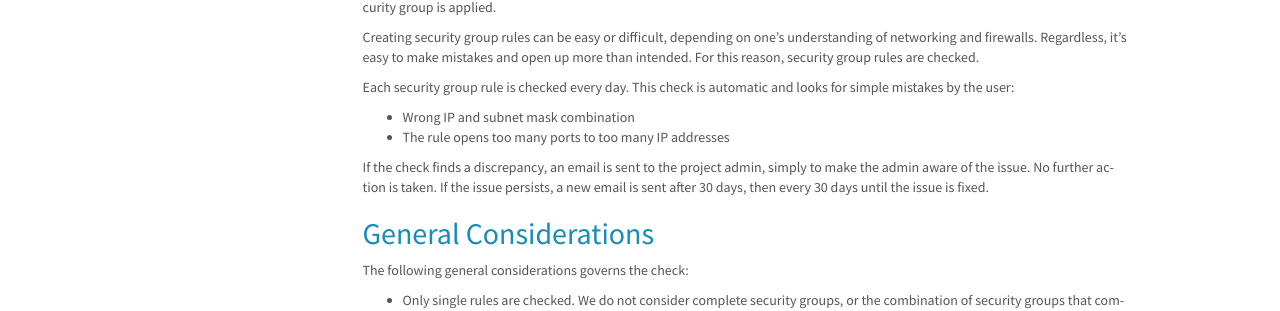
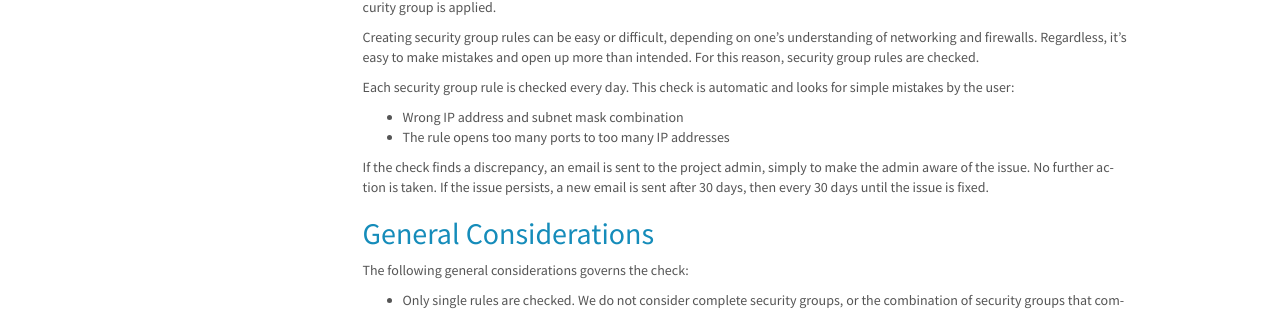
Before and after one commit to norcams/docs-enduser, a Sphinx documentation site: the page built from docs/security-group-sanity.rst, in a window 1280 px wide and 900 px high. Shown: the part 341-652 px from the top of the window. Built offline with Sphinx 7.4.7, drawn with Linux system fonts in a browser that asks for light colours.

Commit message:
small changes

```diff
--- a/docs/security-group-sanity.rst
+++ b/docs/security-group-sanity.rst
@@ -22,7 +22,7 @@ security group rules are checked.
 Each security group rule is checked every day. This check is automatic
 and looks for simple mistakes by the user:
 
-* Wrong IP and subnet mask combination
+* Wrong IP address and subnet mask combination
 * The rule opens too many ports to too many IP addresses
 
 If the check finds a discrepancy, an email is sent to the project
```
